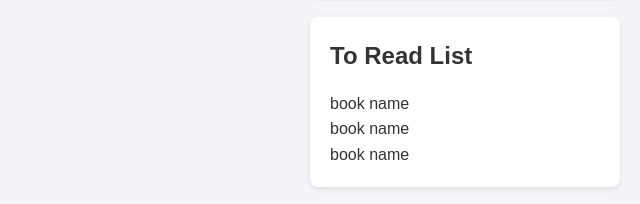
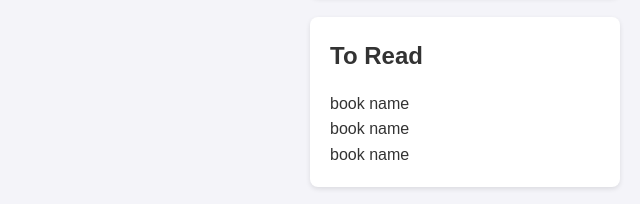
Before and after one commit to gabbypesito/bookblog, a plain HTML site: page index.html in a window 1280 px wide. Shown: the part 570-774 px from the top of the page, 640-1280 px from the left. Drawn offline with Linux system fonts and the light colour scheme.

Commit message:
Update index.html

```diff
--- a/index.html
+++ b/index.html
@@ -43,7 +43,7 @@
         </ul>
       </section>
             <section class="widget">
-        <h3> To Read List </h3>
+        <h3> To Read </h3>
         <p>book name</p>
         <p>book name</p>
         <p>book name</p>
```
